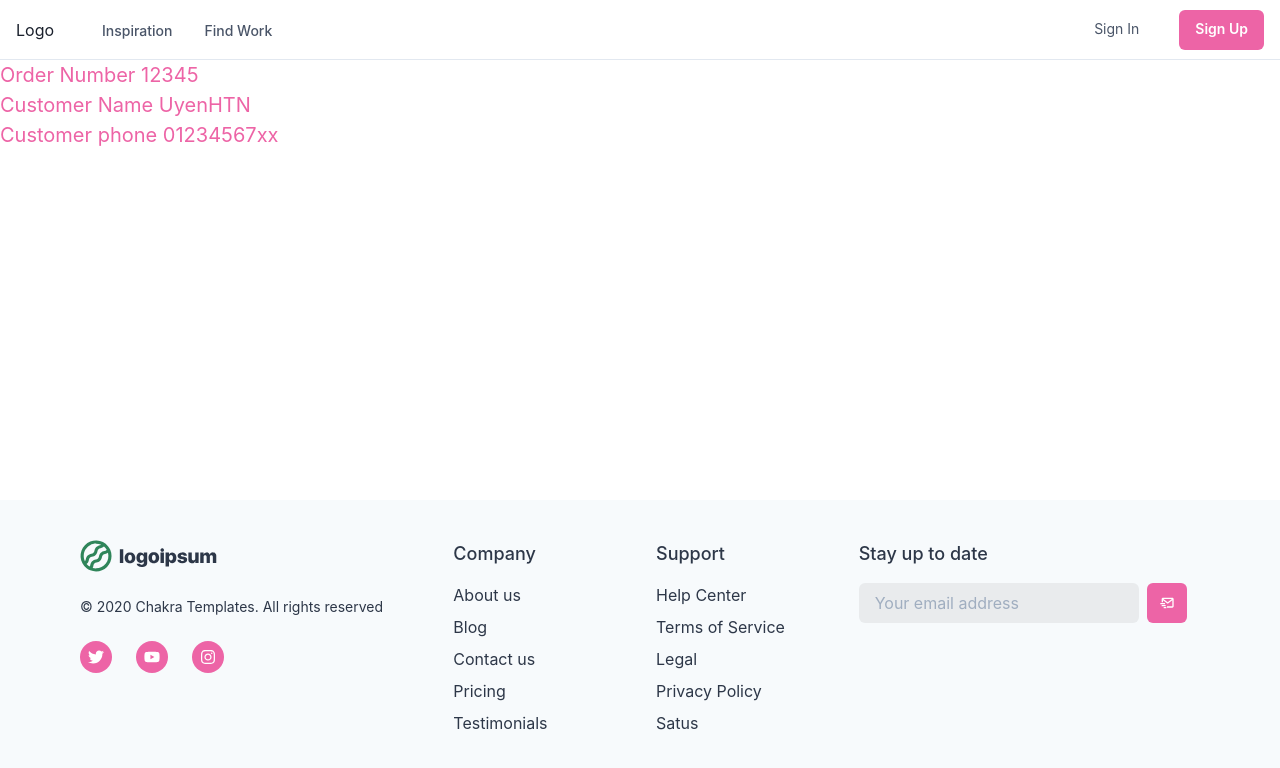
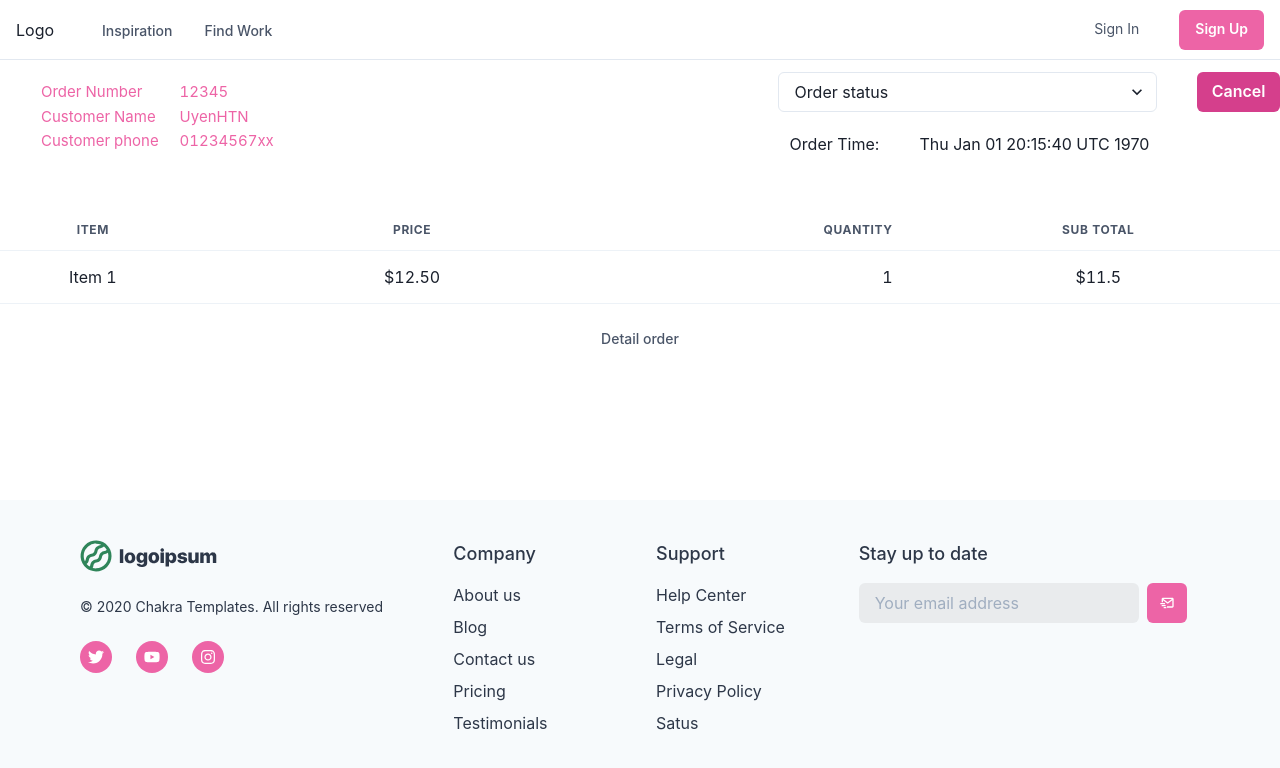
Before and after one commit to namtruong244/mock-project, a React (Create React App) app: page /detail-order in a window 1280 px wide. Shown: the top 768 px of the page. Built offline with nearby package versions, Linux system fonts and the light colour scheme.

Commit message:
FE 10-11-2021

```diff
--- a/src/app/features/products/pages/OrderDetail.js
+++ b/src/app/features/products/pages/OrderDetail.js
@@ -10,7 +10,15 @@ import {
   Td,
   Th,
 } from '@chakra-ui/table'
-import { Image, Grid, GridItem, Link } from '@chakra-ui/react'
+import {
+  Image,
+  Grid,
+  GridItem,
+  Link,
+  Select,
+  Button,
+  Stack,
+} from '@chakra-ui/react'
 
 export function OrderDetail() {
   return (
@@ -20,18 +28,79 @@ export function OrderDetail() {
           colSpan={2}
           h="10"
           textAlign="left"
-          fontSize="20px"
+          fontSize="15px"
+          ml={10}
+          mt={5}
           color={'pink.400'}
         >
-          <span fontWeight="bold"> Order Number </span> <span> 12345</span>
-          <br></br>
-          <span fontWeight="bold"> Customer Name </span> <span> UyenHTN</span>
-          <br></br>
-          <span fontWeight="bold"> Customer phone </span>{' '}
-          <span> 01234567xx</span>
+          <Table w={250}>
+            <tr>
+              <td>Order Number </td>
+              <td>12345</td>
+            </tr>
+            <tr>
+              <td>Customer Name </td>
+              <td>UyenHTN</td>
+            </tr>
+            <tr>
+              <td>Customer phone</td>
+              <td>01234567xx</td>
+            </tr>
+          </Table>
         </GridItem>
-        <GridItem colStart={4} colEnd={6} h="10" textAlign="center"></GridItem>
+        <GridItem colStart={4} colEnd={6} h="10">
+          <Stack spacing={10} direction="row" align="center" mt={3}>
+            <Select placeholder="Order status" w={400}>
+              <option value="1">Order 1</option>
+              <option value="2">Order 2</option>
+              <option value="3">Order 3</option>
+            </Select>
+            <Button colorScheme={'pink'} size="md">
+              Cancel
+            </Button>
+          </Stack>
+          <Stack spacing={10} direction="row" mt={5} ml={3}>
+            <span fontWeight="bold">Order Time: </span>{' '}
+            <span> Thu Jan 01 20:15:40 UTC 1970 </span>
+          </Stack>
+        </GridItem>
       </Grid>
+
+      <Table variant="simple" mt={90}>
+        <TableCaption>Detail order</TableCaption>
+        <Thead>
+          <Tr>
+            <Th w={200} textAlign={'center'}>
+              Item
+            </Th>
+            <Th w={500} textAlign={'center'}>
+              Price
+            </Th>
+            <Th w={300} textAlign={'right'}>
+              Quantity
+            </Th>
+            <Th w={400} textAlign={'center'}>
+              Sub Total
+            </Th>
+          </Tr>
+        </Thead>
+        <Tbody>
+          <Tr>
+            <Td w={200} textAlign={'center'}>
+              Item 1
+            </Td>
+            <Td w={500} textAlign={'center'}>
+              $12.50
+            </Td>
+            <Td w={300} textAlign={'right'} isNumeric>
+              1
+            </Td>
+            <Td w={400} textAlign={'center'}>
+              $11.5
+            </Td>
+          </Tr>
+        </Tbody>
+      </Table>
     </React.Fragment>
   )
 }
```
Also changed, not shown: src/app/features/products/pages/ProductDetail.js (added), src/app/features/products/pages/ProductUpdate.js (added).
